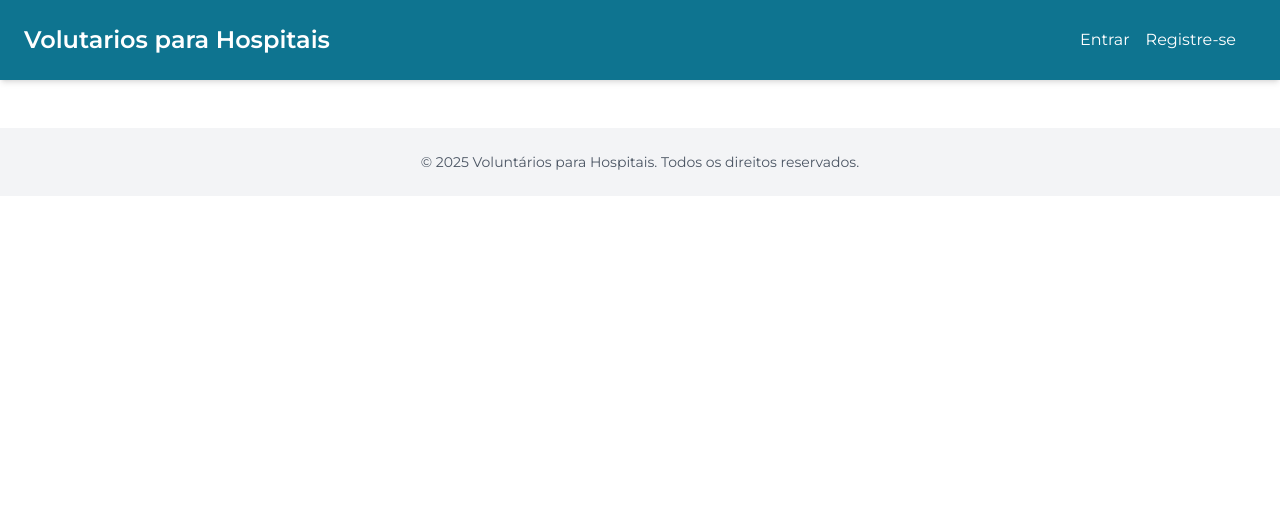
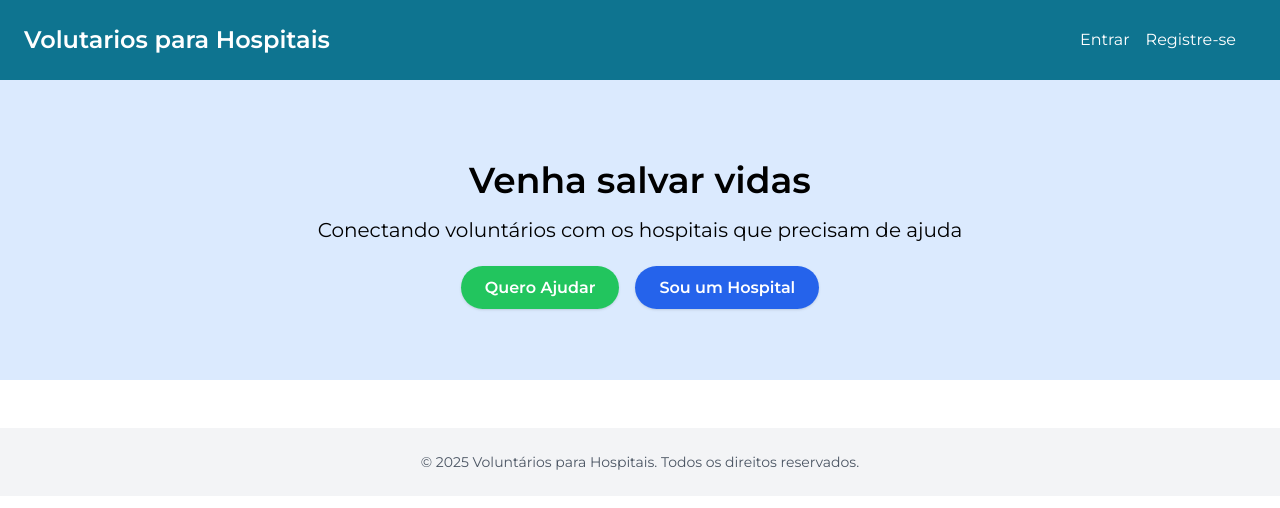
Before and after one commit to diogo-lima-flooxai/diogo-lima-flooxai-HospitalVolunteers-frontend, a React (Create React App) app: page / in a window 1280 px wide. Shown: the top 508 px of the page. Built offline with nearby package versions, Linux system fonts and the light colour scheme.

Commit message:
feat: add Component Card

```diff
--- /dev/null
+++ b/src/Components/Cards/Card.jsx
@@ -0,0 +1,20 @@
+import React from "react";
+import { Link } from 'react-router-dom'
+
+const Card = () => (
+    //card to get the volunteer's attention
+  <section className="bg-blue-100 py-20 text-center">
+    <h2 className="text-4xl font-bold mb-4">Venha salvar vidas</h2>
+    <p className="text-xl mb-8">Conectando voluntários com os hospitais que precisam de ajuda</p>
+    <div className="space-x-4">
+        <Link to='/voluntário' className="bg-green-500 hover:bg-green-600 font-bold text-white px-6 py-3 rounded-full shadow">
+            Quero Ajudar
+        </Link>
+        <Link to='/hospital' className="bg-blue-600 hover:bg-blue-800 font-bold text-white px-6 py-3 rounded-full shadow">
+            Sou um Hospital
+        </Link>
+    </div>
+  </section>
+)
+
+export default Card;
--- a/src/Pages/Home/Home.jsx
+++ b/src/Pages/Home/Home.jsx
@@ -1,11 +1,13 @@
 import React from "react";
 import Header from "../../Components/Header/HEader";
+import Card from "../../Components/Cards/Card";
 import Footer from "../../Components/Footer/Footer";
 
 const Home = () => {
   return (
     <div>
       <Header />
+      <Card />
       <Footer />
     </div>
   );
```
